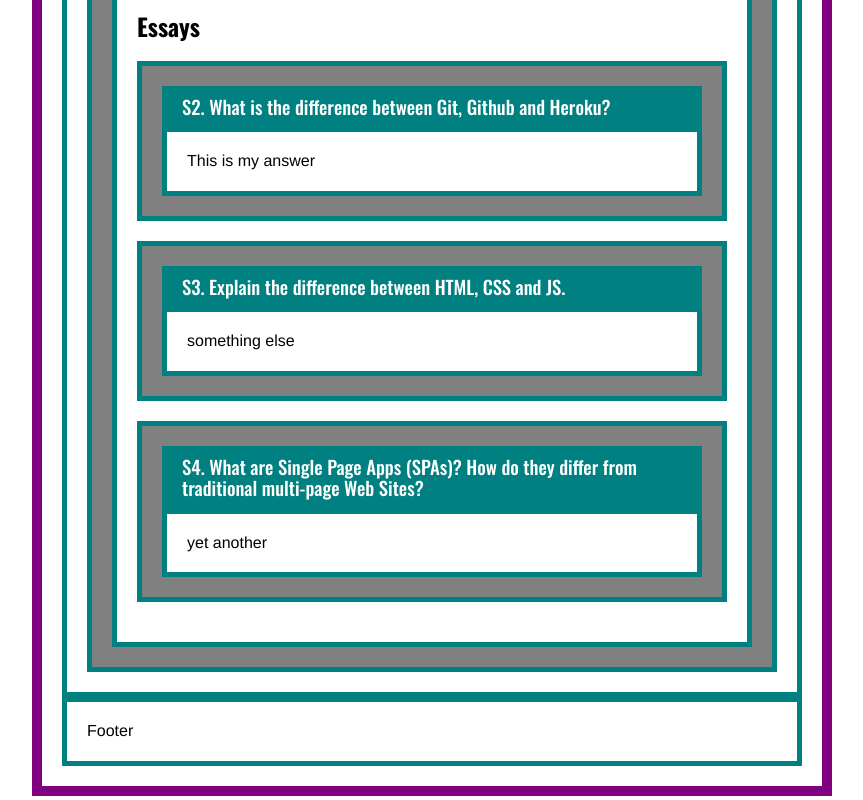
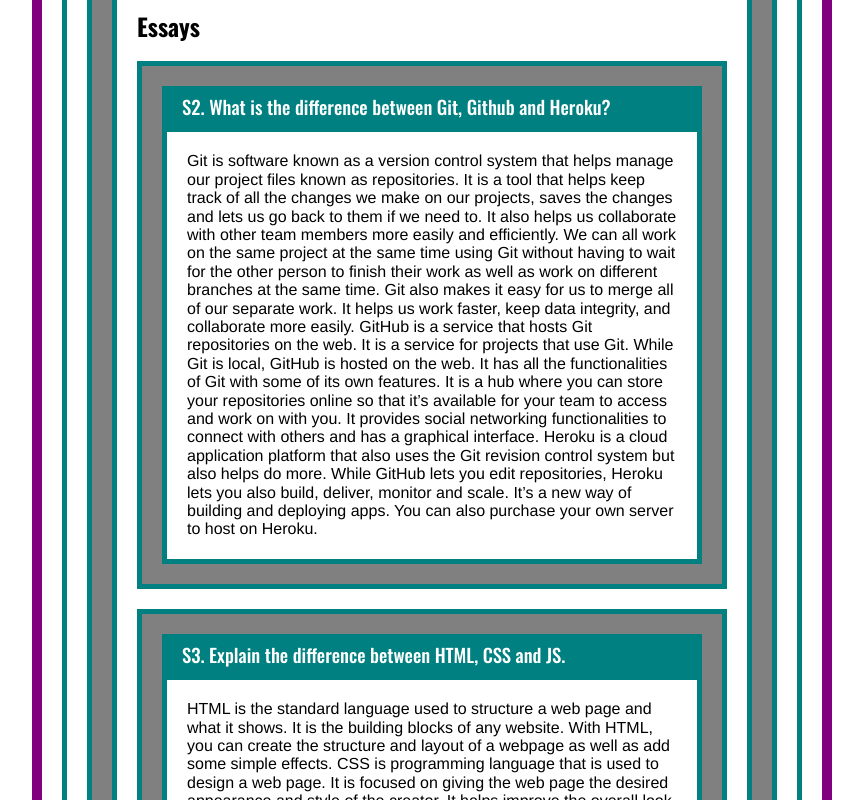
Before and after one commit to mrwasa/Web-1-Lee-Timothy-Final, a React (Create React App) app: page / in a window 1280 px wide. Shown: the part 640-1440 px from the top of the page, without its empty margins (208-1071 px from the left). Built offline with nearby package versions, Linux system fonts and the light colour scheme.

Commit message:
Answer S2 and S3

```diff
--- a/src/React/Homework/Essays/Essays.jsx
+++ b/src/React/Homework/Essays/Essays.jsx
@@ -8,10 +8,22 @@
         <EssaysStyled>
             <h2>Essays</h2>
             <Essay q='S2. What is the difference between Git, Github and Heroku?' >
-                This is my answer
+            Git is software known as a version control system that helps manage our project files known as repositories. It is a tool that helps keep track of all the changes we make on our projects, saves the changes and lets us go back to them if we need to. It also helps us collaborate with other team members more easily and efficiently. We can all work on the same project at the same time using Git without having to wait for the other person to finish their work as well as work on different branches at the same time. Git also makes it easy for us to merge all of our separate work. It helps us work faster, keep data integrity, and collaborate more easily.
+
+GitHub is a service that hosts Git repositories on the web. It is a service for projects that use Git. While Git is local, GitHub is hosted on the web. It has all the functionalities of Git with some of its own features. It is a hub where you can store your repositories online so that it’s available for your team to access and work on with you. It provides social networking functionalities to connect with others and has a graphical interface.
+
+Heroku is a cloud application platform that also uses the Git revision control system but also helps do more. While GitHub lets you edit repositories, Heroku lets you also build, deliver, monitor and scale. It’s a new way of building and deploying apps. You can also purchase your own server to host on Heroku.
+
             </Essay>
             <Essay q='S3. Explain the difference between HTML, CSS and JS.' >
-                something else
+            HTML is the standard language used to structure a web page and what it shows. It is the building blocks of any website. With HTML, you can create the structure and layout of a webpage as well as add some simple effects.
+
+CSS is programming language that is used to design a web page. It is focused on giving the web page the desired appearance and style of the creator. It helps improve the overall look of the web page. It gives the webpage color, style, and visual appeal.
+
+JavaScript is programming language that determines how the page behaves when it is being used. JavaScript is responsible for the making the webpage interactive. It determines what happens when the user clicks, types, or moves in the webpage and also how it reacts to these actions.
+
+HTML is the skeleton of a webpage. It is the structure of the page and what it shows. CSS is the skin of the webpage. It determines how the page should look with colors and aesthetics. JavaScript is the central nervous system and the muscular system of the webpage. It determines how a page reacts and what it should do by the actions of the user.
+
             </Essay>
             <Essay q='S4. What are Single Page Apps (SPAs)? How do they differ from traditional multi-page Web Sites?' >
                 yet another
```
